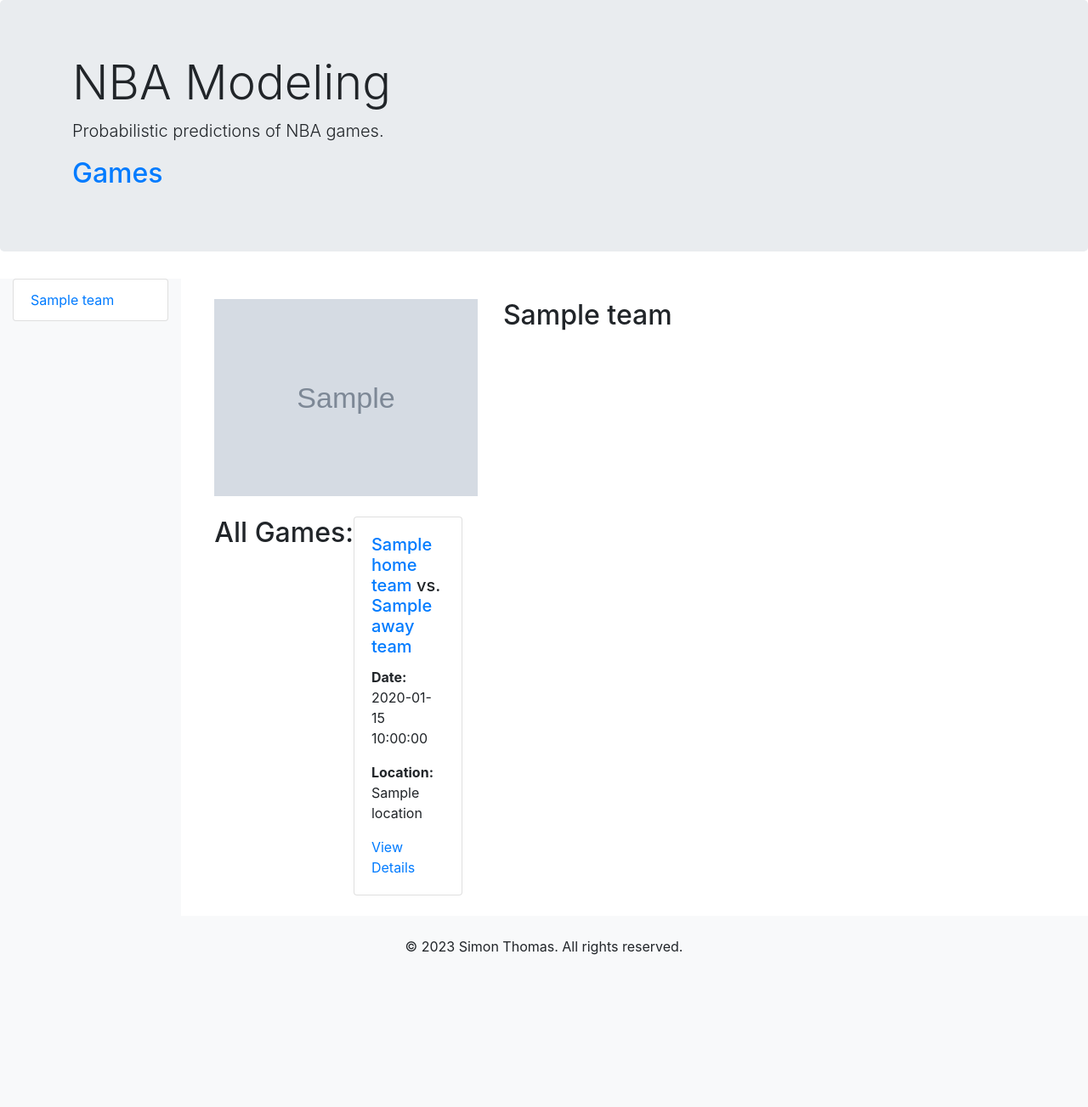
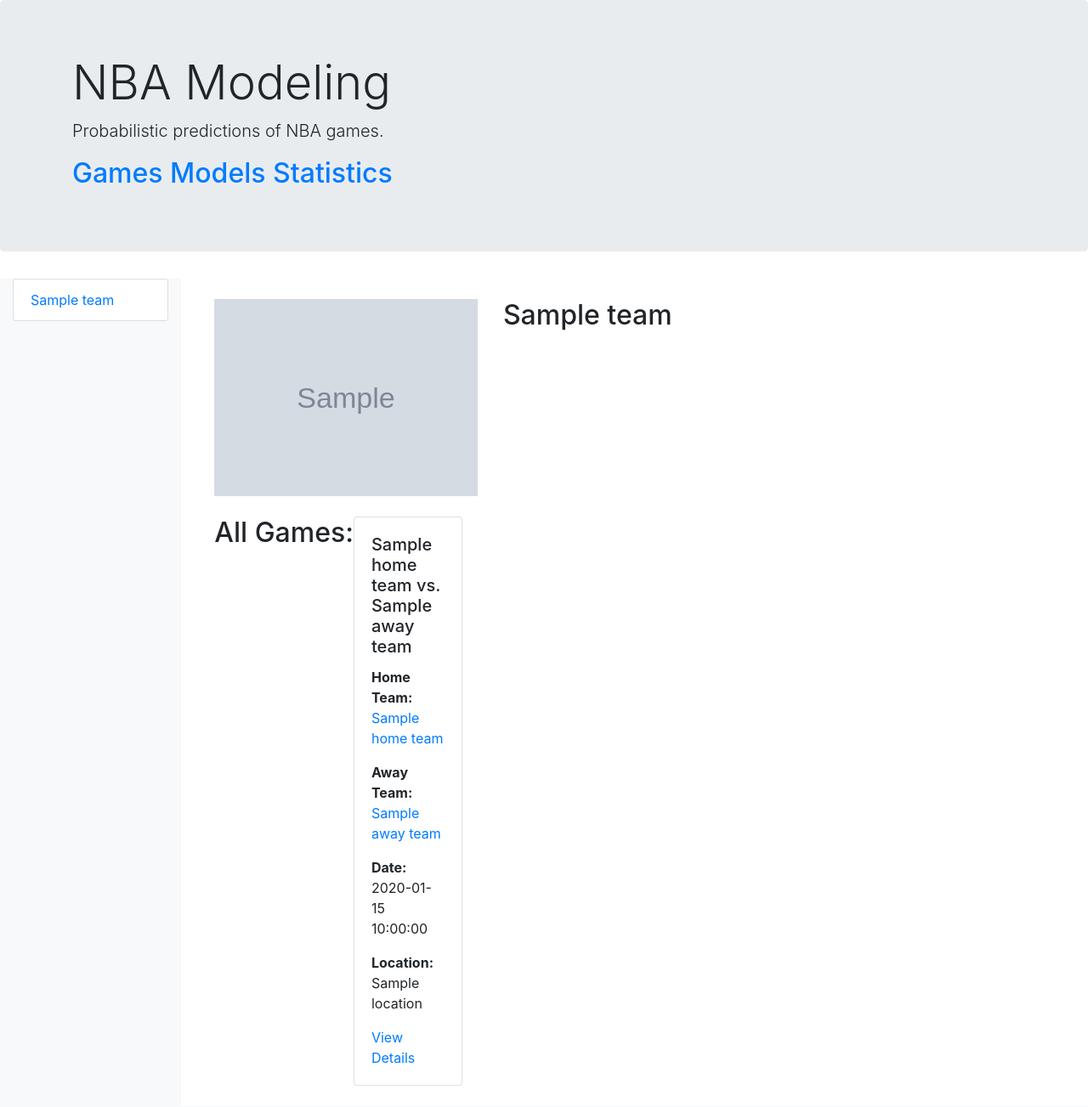
Before and after one commit to s-omas/nba_model, a Python web app: template nba_site/prob_model/templates/team_lookup.html in a window 1280 px wide. Shown: the part 56-1359 px from the top of the page at 85% size. Before the commit the page ends 1180 px from the top, so only its background shows below. Run offline with Jinja, Linux system fonts and the light colour scheme; the template is opened without the code that fills it: most values are stand-ins (such as "Sample title", 1, 10 or a date in 2020); grey boxes marked "Sample" are stand-in pictures; some libraries are stand-ins or nearby versions.

Commit message:
style updates

```diff
--- a/nba_site/prob_model/templates/index.html
+++ b/nba_site/prob_model/templates/index.html
@@ -38,7 +38,9 @@
         <div class="container">
             <h1 class="display-4">NBA Modeling</h1>
             <p class="lead">Probabilistic predictions of NBA games.</p>
-            <h2><a href="/games">Games</a></h2>
+            <h2><a href="/games">Games </a>
+            <a href="/"> Models </a>
+            <a href="/"> Statistics</a></h2>
         </div>
     </div>
     <div class="container-fluid">
--- a/nba_site/prob_model/templates/team_lookup.html
+++ b/nba_site/prob_model/templates/team_lookup.html
@@ -15,13 +15,27 @@
         <div class="row">
             {% for game in games %}
             <div class="col-md-4 mb-4">
-                <div class="card">
+                <div class="card {% if game.isCompleted %}bg-light{% else %}{% endif %}">
                     <div class="card-body">
-                        <h5 class="card-title"><a href="/team_lookup?id={{game.home_team.team_id}}">{{ game.home_team.team_name }} </a>vs. <a href="/team_lookup?id={{game.away_team.team_id}}">{{ game.away_team.team_name }}</a></h5>
+                        {% if game.isCompleted %}
+                            <h5 class="card-title"><strong>
+                                {{ game.result.winner.team_name }} {{ game.result.winner_score }}</strong> -
+                                {{ game.result.loser.team_name }} {{ game.result.loser_score }}
+                            </h5>
+                        {% else %}
+                            <h5 class="card-title">{{ game.home_team.team_name }} vs. {{ game.away_team.team_name }}</h5>
+                        {% endif %}
+                        <p class="card-text"><strong>Home Team:</strong> <a href="/team_lookup?id={{game.home_team.team_id}}">
+                            {{ game.home_team.team_name }}
+                        </a></p>
+                        <p class="card-text"><strong>Away Team:</strong> <a href="/team_lookup?id={{game.away_team.team_id}}">
+                            {{ game.away_team.team_name }}
+                        </a></p>
                         <p class="card-text"><strong>Date:</strong> {{ game.date }}</p>
                         <p class="card-text"><strong>Location:</strong> {{ game.location }}</p>
+
+
                         <a href="/game_lookup?id={{game.game_id}}">View Details</a>
-                        <!-- Display other game details as needed -->
                     </div>
                 </div>
             </div>
--- a/nba_site/prob_model/views.py
+++ b/nba_site/prob_model/views.py
@@ -9,7 +9,9 @@ from django.shortcuts import render
 
 
 def index(request):
+    #call update function for testing
     update_day()
+    ###
     return render(request, 'index.html', { 'all_teams': Team.objects.all()})
 
 def teams(request):
```
Also changed, not shown: nba_site/prob_model/templates/game_lookup.html (+5 -5 lines), nba_site/prob_model/templates/games.html (+18 -4 lines), nba_site/db.sqlite3.
